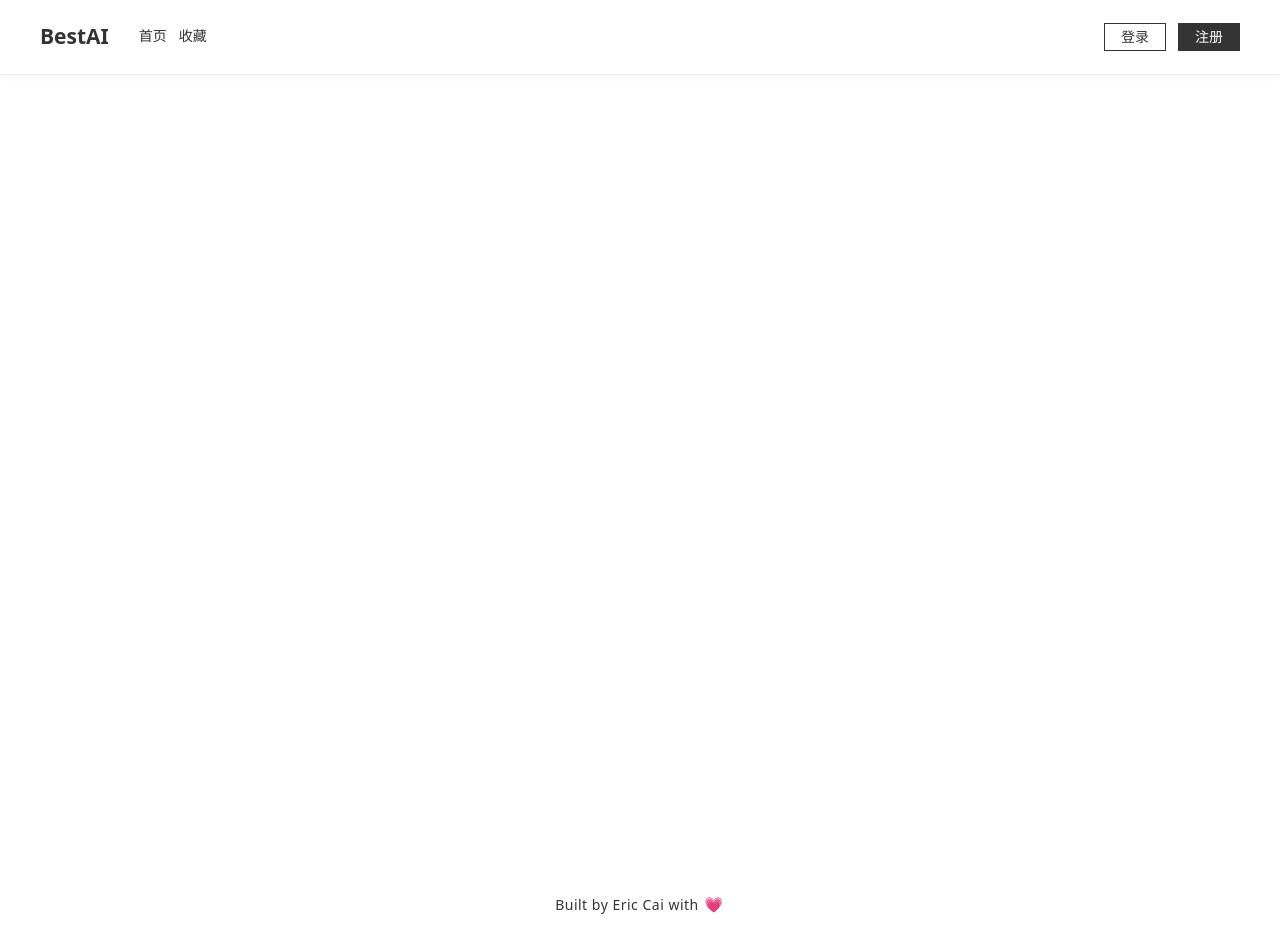
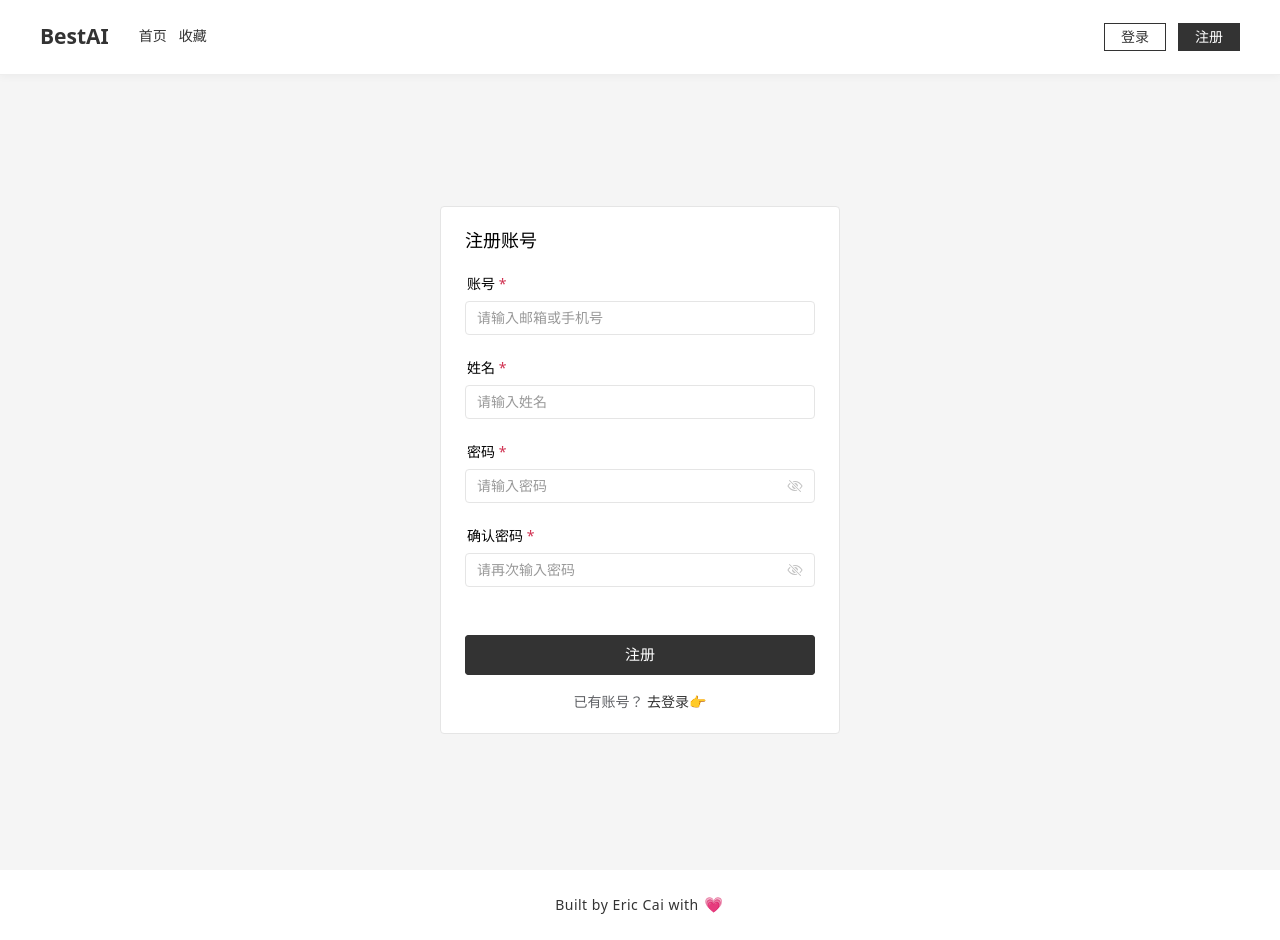
Before and after one commit to realchoi/ai-navigation, a Vue app: page /register in a window 1280 px wide. Built offline with nearby package versions, Linux system fonts and the light colour scheme.

Commit message:
添加注册/登录页面

```diff
--- a/src/App.vue
+++ b/src/App.vue
@@ -38,16 +38,6 @@
 </template>
 
 <script setup lang="ts">
-import {
-  NConfigProvider,
-  NMessageProvider,
-  NLayout,
-  NLayoutHeader,
-  NLayoutContent,
-  NLayoutFooter,
-  NMenu,
-  NButton
-} from 'naive-ui'
 import { themeOverrides } from '@/styles/themeOverrides'
 import { useRouter } from 'vue-router'
 
@@ -69,13 +59,11 @@ const handleMenuClick = (key: string) => {
 }
 
 const handleLogin = () => {
-  // 处理登录逻辑
-  console.log('登录按钮点击')
+  router.push('/login')
 }
 
 const handleRegister = () => {
-  // 处理注册逻辑
-  console.log('注册按钮点击')
+  router.push('/register')
 }
 </script>
 
--- a/src/main.ts
+++ b/src/main.ts
@@ -1,9 +1,11 @@
 import { createApp } from 'vue'
 import { createPinia } from 'pinia'
 import App from './App.vue'
+import naive from 'naive-ui'
 import router from './router'
 
 const app = createApp(App)
+app.use(naive)
 app.use(createPinia())
 app.use(router)
 app.mount('#app')
--- a/src/router/index.ts
+++ b/src/router/index.ts
@@ -1,5 +1,7 @@
 import { createRouter, createWebHistory } from 'vue-router'
 import HomeView from '@/views/HomeView.vue'
+import Login from '@/views/Login.vue'
+import Register from '@/views/Register.vue'
 
 const router = createRouter({
   history: createWebHistory(),
@@ -8,6 +10,16 @@ const router = createRouter({
       path: '/',
       name: 'home',
       component: HomeView
+    },
+    {
+      path: '/login',
+      name: 'login',
+      component: Login
+    },
+    {
+      path: '/register',
+      name: 'register',
+      component: Register
     }
   ]
 })
--- a/src/views/HomeView.vue
+++ b/src/views/HomeView.vue
@@ -17,7 +17,6 @@
 
 <script setup lang="ts">
 import { ref, computed } from 'vue'
-import { NInput, NSelect, NInputGroup } from 'naive-ui'
 import AICard from '@/components/AICard.vue'
 import { aiSites } from '@/data/ai-sites'
 
--- /dev/null
+++ b/src/views/Login.vue
@@ -0,0 +1,127 @@
+<template>
+  <div class="login-container">
+    <n-card title="账号登录" class="login-card">
+      <n-form
+        ref="formRef"
+        :model="loginForm"
+        :rules="rules"
+      >
+        <n-form-item label="账号" path="account">
+          <n-input
+            v-model:value="loginForm.account"
+            placeholder="请输入邮箱或手机号"
+          />
+        </n-form-item>
+
+        <n-form-item label="密码" path="password">
+          <n-input
+            v-model:value="loginForm.password"
+            type="password"
+            placeholder="请输入密码"
+            show-password-on="click"
+          />
+        </n-form-item>
+
+        <div class="action-row">
+          <n-button
+            type="primary"
+            @click="handleLogin"
+            :loading="loading"
+            size="large"
+            block
+          >
+            登录
+          </n-button>
+          <div class="register-link">
+            还没有账号？
+            <n-button text tag="a" @click="router.push('/register')">
+              去注册👉
+            </n-button>
+          </div>
+        </div>
+      </n-form>
+    </n-card>
+  </div>
+</template>
+
+<script setup lang="ts">
+import { ref, reactive } from 'vue'
+import { useRouter } from 'vue-router'
+import { useMessage } from 'naive-ui'
+import type { FormInst } from 'naive-ui'
+
+const router = useRouter()
+const message = useMessage()
+const formRef = ref<FormInst | null>(null)
+const loading = ref(false)
+
+const loginForm = reactive({
+  account: '',
+  password: ''
+})
+
+const rules = {
+  account: [
+    { required: true, message: '请输入账号', trigger: 'blur' }
+  ],
+  password: [
+    { required: true, message: '请输入密码', trigger: 'blur' }
+  ]
+}
+
+const handleLogin = async () => {
+  try {
+    loading.value = true
+    await formRef.value?.validate()
+
+    const response = await fetch('/api/auth/login', {
+      method: 'POST',
+      headers: {
+        'Content-Type': 'application/json'
+      },
+      body: JSON.stringify(loginForm)
+    })
+
+    if (response.ok) {
+      const data = await response.json()
+      localStorage.setItem('token', data.token)
+      message.success('登录成功')
+      router.push('/dashboard')
+    } else {
+      message.error('账号或密码错误')
+    }
+  } catch (error) {
+    console.error('登录失败:', error)
+    message.error('登录失败，请重试')
+  } finally {
+    loading.value = false
+  }
+}
+</script>
+
+<style scoped>
+.login-container {
+  display: flex;
+  justify-content: center;
+  align-items: center;
+  height: 100vh;
+  background-color: #f5f5f5;
+  box-sizing: border-box;
+}
+
+.login-card {
+  width: 400px;
+  max-height: 90vh;
+  margin: 20px;
+}
+
+.action-row {
+  margin-top: 24px;
+}
+
+.register-link {
+  margin-top: 16px;
+  text-align: center;
+  color: #606266;
+}
+</style>
--- /dev/null
+++ b/src/views/Register.vue
@@ -0,0 +1,161 @@
+<template>
+  <div class="register-container">
+    <n-card title="注册账号" class="register-card">
+      <n-form
+        ref="formRef"
+        :model="registerForm"
+        :rules="rules"
+      >
+        <n-form-item label="账号" path="account">
+          <n-input
+            v-model:value="registerForm.account"
+            placeholder="请输入邮箱或手机号"
+          />
+        </n-form-item>
+
+        <n-form-item label="姓名" path="name">
+          <n-input
+            v-model:value="registerForm.name"
+            placeholder="请输入姓名"
+          />
+        </n-form-item>
+
+        <n-form-item label="密码" path="password">
+          <n-input
+            v-model:value="registerForm.password"
+            type="password"
+            placeholder="请输入密码"
+            show-password-on="click"
+          />
+        </n-form-item>
+
+        <n-form-item label="确认密码" path="confirmPassword">
+          <n-input
+            v-model:value="registerForm.confirmPassword"
+            type="password"
+            placeholder="请再次输入密码"
+            show-password-on="click"
+          />
+        </n-form-item>
+
+        <div class="action-row">
+          <n-button
+            type="primary"
+            @click="handleRegister"
+            :loading="loading"
+            size="large"
+            block
+          >
+            注册
+          </n-button>
+          <div class="login-link">
+            已有账号？
+            <n-button text tag="a" @click="router.push('/login')">
+              去登录👉
+            </n-button>
+          </div>
+        </div>
+      </n-form>
+    </n-card>
+  </div>
+</template>
+
+<script setup lang="ts">
+import { ref, reactive } from 'vue'
+import { useRouter } from 'vue-router'
+import { useMessage } from 'naive-ui'
+import type { FormInst } from 'naive-ui'
+
+const router = useRouter()
+const message = useMessage()
+const formRef = ref<FormInst | null>(null)
+const loading = ref(false)
+
+const registerForm = reactive({
+  account: '',
+  name: '',
+  password: '',
+  confirmPassword: ''
+})
+
+const rules = {
+  account: [
+    { required: true, message: '请输入账号', trigger: 'blur' },
+    { type: 'email', message: '请输入正确的邮箱格式', trigger: 'blur' }
+  ],
+  name: [
+    { required: true, message: '请输入姓名', trigger: 'blur' }
+  ],
+  password: [
+    { required: true, message: '请输入密码', trigger: 'blur' },
+    { min: 6, message: '密码长度不能小于6位', trigger: 'blur' }
+  ],
+  confirmPassword: [
+    {
+      required: true,
+      message: '请再次输入密码',
+      trigger: 'blur'
+    },
+    {
+      validator: (rule: any, value: string) => {
+        return value === registerForm.password
+      },
+      message: '两次输入的密码不一致',
+      trigger: 'blur'
+    }
+  ]
+}
+
+const handleRegister = async () => {
+  try {
+    loading.value = true
+    await formRef.value?.validate()
+
+    const response = await fetch('/api/auth/register', {
+      method: 'POST',
+      headers: {
+        'Content-Type': 'application/json'
+      },
+      body: JSON.stringify({
+        account: registerForm.account,
+        name: registerForm.name,
+        password: registerForm.password
+      })
+    })
+
+    if (response.ok) {
+      message.success('注册成功')
+      router.push('/login')
+    }
+  } catch (error) {
+    console.error('注册失败:', error)
+    message.error('注册失败，请重试')
+  } finally {
+    loading.value = false
+  }
+}
+</script>
+
+<style scoped>
+.register-container {
+  display: flex;
+  justify-content: center;
+  align-items: center;
+  min-height: 100vh;
+  background-color: #f5f5f5;
+}
+
+.register-card {
+  width: 400px;
+}
+
+.action-row {
+  margin-top: 24px;
+}
+
+.login-link {
+  margin-top: 16px;
+  text-align: center;
+  color: #606266;
+}
+</style>
--- a/src/views/admin/RoleManagement.vue
+++ b/src/views/admin/RoleManagement.vue
@@ -70,7 +70,7 @@
 <script setup lang="ts">
 import { h, ref, reactive } from 'vue';
 import type { Role, Permission } from '@/types/permission';
-import { NButton, NSpace, useMessage } from 'naive-ui';
+import { useMessage } from 'naive-ui';
 import type { DataTableColumns, TreeOption } from 'naive-ui';
 
 const message = useMessage();
--- a/src/views/admin/UserManagement.vue
+++ b/src/views/admin/UserManagement.vue
@@ -67,7 +67,7 @@
 <script setup lang="ts">
 import { h, ref, reactive } from 'vue';
 import type { User, Role } from '@/types/permission';
-import { NButton, NTag, NSpace, useMessage } from 'naive-ui';
+import { useMessage } from 'naive-ui';
 import type { DataTableColumns } from 'naive-ui';
 
 const message = useMessage();
```
Also changed, not shown: src/views/admin/PermissionManagement.vue (+6 -26 lines).
